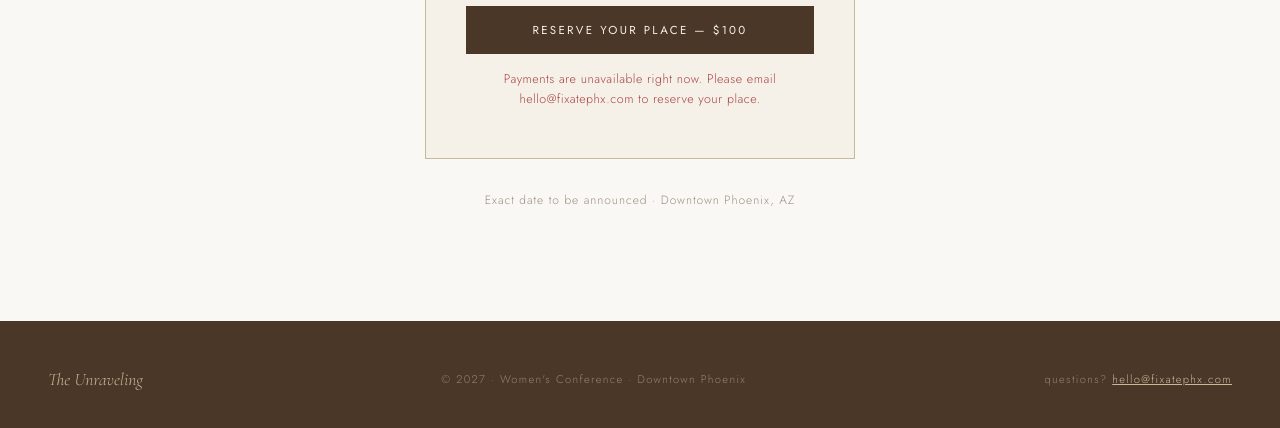
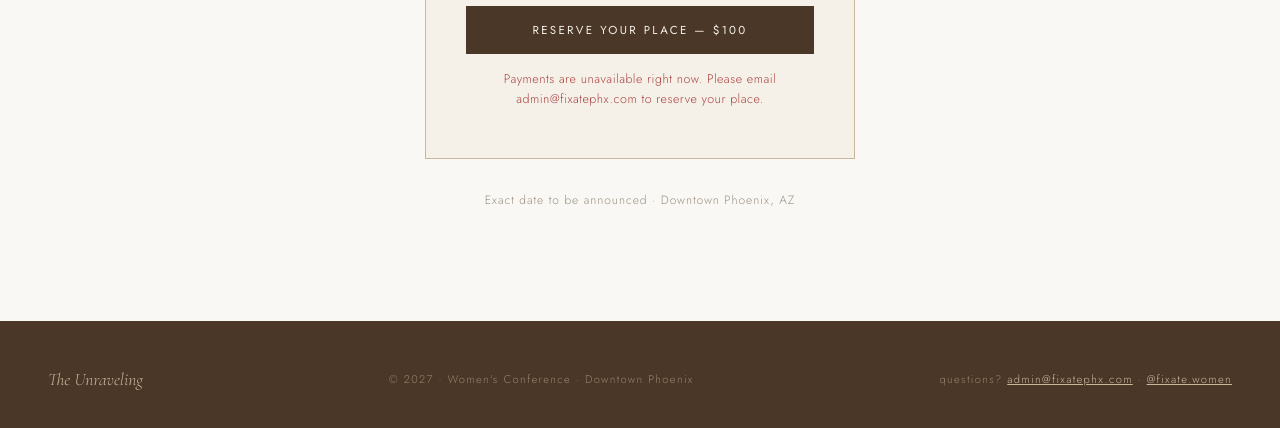
Before and after one commit to FixatePHX/the-unraveling, a website: page index.html in a window 1280 px wide. Shown: the part 3766-4194 px from the top of the page. Drawn offline with nearby package versions, Linux system fonts and the light colour scheme.

Commit message:
Footer: admin@fixatephx.com contact and @fixate.women Instagram link
Co-Authored-By: Claude Fable 5 <noreply@anthropic.com>

```diff
--- a/index.html
+++ b/index.html
@@ -878,7 +878,7 @@
 <footer>
   <div class="footer-logo">The Unraveling</div>
   <div class="footer-note">© 2027 · Women's Conference · Downtown Phoenix</div>
-  <div class="footer-note">questions? <a href="mailto:hello@fixatephx.com">hello@fixatephx.com</a></div>
+  <div class="footer-note">questions? <a href="mailto:admin@fixatephx.com">admin@fixatephx.com</a> · <a href="https://www.instagram.com/fixate.women" target="_blank" rel="noopener">@fixate.women</a></div>
 </footer>
 
 <script>
@@ -941,7 +941,7 @@
 
   document.addEventListener('DOMContentLoaded', async function () {
     if (!window.Square) {
-      setStatus('Payments are unavailable right now. Please email hello@fixatephx.com to reserve your place.', 'error');
+      setStatus('Payments are unavailable right now. Please email admin@fixatephx.com to reserve your place.', 'error');
       return;
     }
 
```
